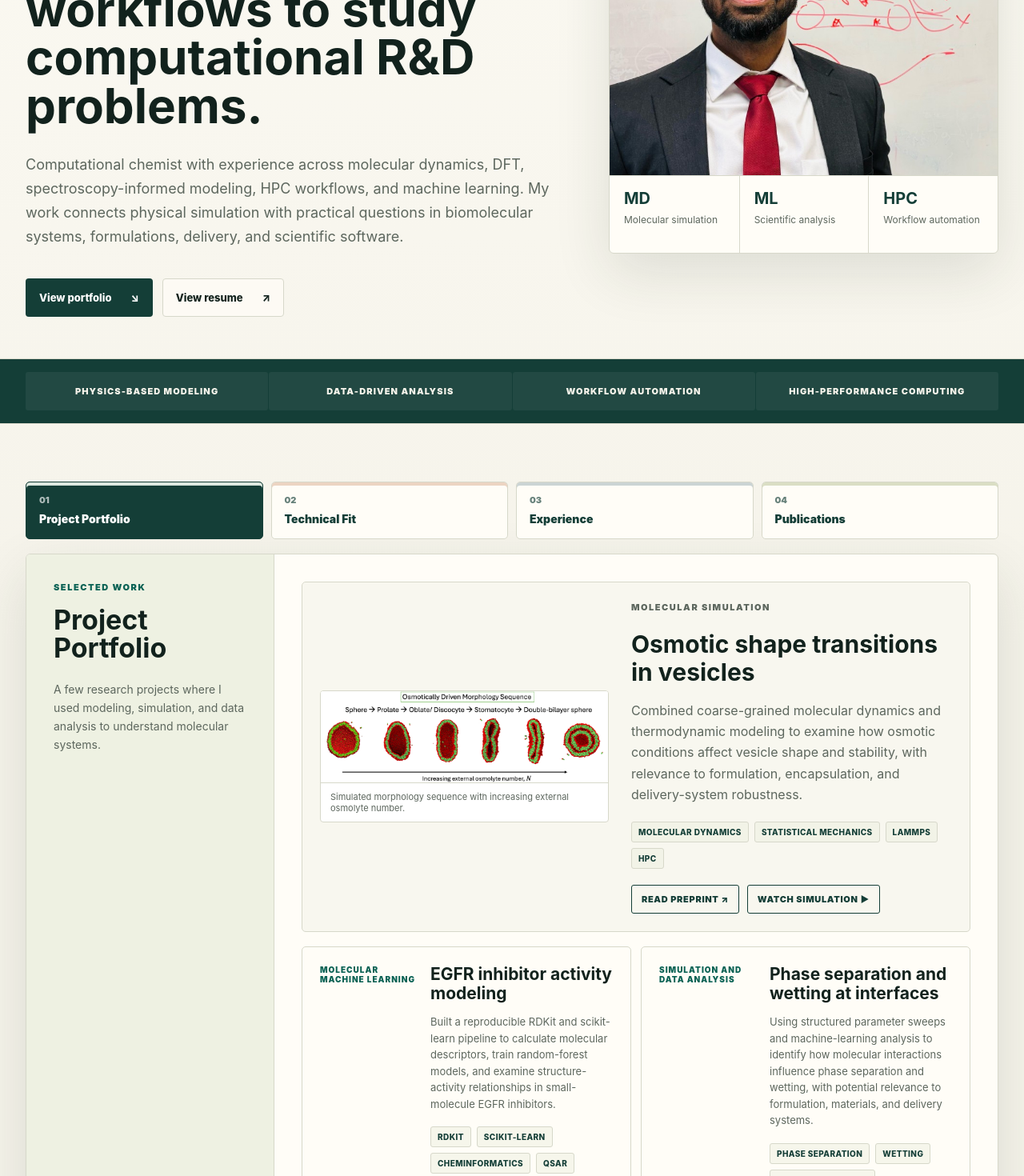
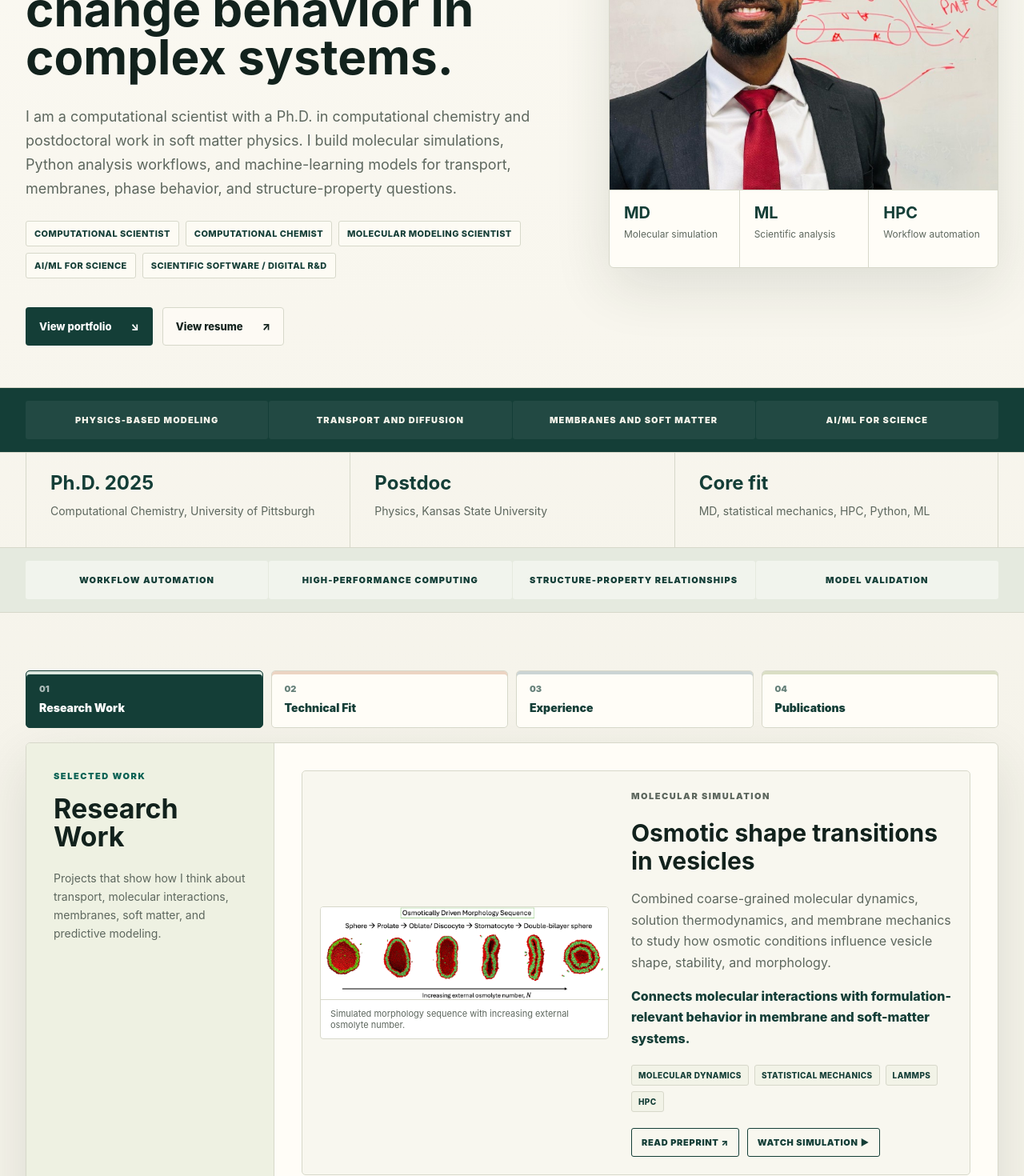
Before and after one commit to skg43/skg43.github.io, a React (Vite) app: page / in a window 1280 px wide. Shown: the part 360-1830 px from the top of the page at 80% size. Built offline with nearby package versions, Linux system fonts and the light colour scheme.

Commit message:
Redesign portfolio section layout

```diff
--- a/src/App.tsx
+++ b/src/App.tsx
@@ -13,6 +13,7 @@ type Project = {
   title: string;
   description: string;
   tags: string[];
+  impact?: string;
   href?: string;
   linkLabel?: string;
   media?: ProjectMedia;
@@ -28,8 +29,9 @@ const projects: Project[] = [
     eyebrow: "Molecular machine learning",
     title: "EGFR inhibitor activity modeling",
     description:
-      "Built a reproducible RDKit and scikit-learn pipeline to calculate molecular descriptors, train random-forest models, and examine structure-activity relationships in small-molecule EGFR inhibitors.",
+      "Built a reproducible Python/RDKit pipeline to generate descriptors and fingerprints, train random-forest models, and examine structure-activity relationships in small-molecule EGFR inhibitors.",
     tags: ["RDKit", "Scikit-learn", "Cheminformatics", "QSAR"],
+    impact: "Relevant to molecular property prediction, model validation, and data-driven drug discovery workflows.",
     href: "https://github.com/skg43/EGFR_RF_Modeling",
     linkLabel: "View code",
   },
@@ -37,8 +39,9 @@ const projects: Project[] = [
     eyebrow: "Molecular simulation",
     title: "Osmotic shape transitions in vesicles",
     description:
-      "Combined coarse-grained molecular dynamics and thermodynamic modeling to examine how osmotic conditions affect vesicle shape and stability, with relevance to formulation, encapsulation, and delivery-system robustness.",
+      "Combined coarse-grained molecular dynamics, solution thermodynamics, and membrane mechanics to study how osmotic conditions influence vesicle shape, stability, and morphology.",
     tags: ["Molecular dynamics", "Statistical mechanics", "LAMMPS", "HPC"],
+    impact: "Connects molecular interactions with formulation-relevant behavior in membrane and soft-matter systems.",
     media: {
       type: "image",
       src: "./media/osmotic-morphology-sequence.png",
@@ -55,15 +58,17 @@ const projects: Project[] = [
     eyebrow: "Simulation and data analysis",
     title: "Phase separation and wetting at interfaces",
     description:
-      "Using structured parameter sweeps and machine-learning analysis to identify how molecular interactions influence phase separation and wetting, with potential relevance to formulation, materials, and delivery systems.",
+      "Use simulation campaigns, parameter sweeps, and machine-learning analysis to study how composition and molecular interactions influence phase separation, wetting, and interfacial behavior.",
     tags: ["Phase separation", "Wetting", "Parameter sweeps", "Machine learning"],
+    impact: "Builds toward predictive structure-property relationships for multicomponent soft materials.",
   },
   {
     eyebrow: "Biomolecular modeling",
     title: "Transport through the nuclear pore complex",
     description:
-      "Used coarse-grained simulations and custom trajectory analysis to study selective transport through a crowded protein environment, connecting molecular interactions with transport behavior.",
+      "Developed coarse-grained molecular dynamics models and Python analysis workflows to study diffusion, selectivity, spatial organization, and transport pathways through the nuclear pore complex.",
     tags: ["Biophysics", "Coarse-grained MD", "Python", "Data analysis"],
+    impact: "A transport-phenomena problem linking molecular organization, weak interactions, and permeability-like behavior.",
     href: "https://doi.org/10.64898/2026.02.23.707554",
     linkLabel: "Read preprint",
   },
@@ -71,8 +76,9 @@ const projects: Project[] = [
     eyebrow: "Quantum chemistry and experiment",
     title: "Molecular structure and intermolecular interactions",
     description:
-      "Used DFT together with gas- and condensed-phase spectroscopy to investigate hydrogen bonding, conformational preferences, and structure-property relationships in molecular systems.",
+      "Used DFT and spectroscopy-guided interpretation to investigate hydrogen bonding, conformational preferences, intermolecular interactions, and structure-property relationships.",
     tags: ["DFT", "Spectroscopy", "Quantum chemistry", "Structure-property"],
+    impact: "Adds electronic-structure and experimental interpretation depth to my molecular modeling background.",
     href: "https://doi.org/10.1021/acs.jpclett.7b01810",
     linkLabel: "Read publication",
   },
@@ -104,37 +110,47 @@ const publications = [
 
 const capabilities = [
   {
-    label: "Physics-based modeling",
-    text: "Build molecular models to study interactions, transport, stability, phase behavior, and structure-property relationships across biomolecular and soft-material systems.",
+    label: "Molecular simulation and transport",
+    text: "Coarse-grained and atomistic MD for biomolecular transport, diffusion, membrane systems, molecular crowding, weak interactions, and spatial organization.",
   },
   {
-    label: "Scalable computational workflows",
-    text: "Automate parameter sweeps, HPC simulations, reproducible analysis, and data processing using Python, Linux, Git, and scientific-computing tools.",
+    label: "Soft matter and membrane systems",
+    text: "Statistical mechanics, membrane mechanics, osmotic effects, phase separation, wetting, interfacial behavior, and formulation-relevant stability questions.",
   },
   {
-    label: "Data-driven analysis",
-    text: "Use feature engineering, machine learning, chemical descriptors, and model interpretation to identify trends and connect simulation data with practical scientific questions.",
+    label: "Scientific computing and ML",
+    text: "Python analysis workflows, HPC simulation campaigns, parameter sweeps, feature engineering, predictive modeling, and model interpretation for scientific datasets.",
   },
 ];
 
 const toolGroups = [
-  ["LAMMPS", "GROMACS", "VMD", "MDTraj"],
-  ["Python", "NumPy", "SciPy", "Pandas", "Matplotlib"],
-  ["Scikit-learn", "RDKit", "DFT", "Linux / HPC"],
+  ["GROMACS", "OpenMM", "NAMD", "LAMMPS"],
+  ["VMD", "MDTraj", "MDAnalysis", "DFT"],
+  ["Python", "NumPy", "SciPy", "pandas"],
+  ["scikit-learn", "XGBoost", "RDKit", "C / Bash"],
+  ["MPI", "Slurm", "HTCondor", "Linux"],
+];
+
+const roleTargets = [
+  "Computational scientist",
+  "Computational chemist",
+  "Molecular modeling scientist",
+  "AI/ML for science",
+  "Scientific software / digital R&D",
 ];
 
 const sections: { key: SectionKey; label: string; eyebrow: string; summary: string }[] = [
   {
     key: "work",
-    label: "Project Portfolio",
+    label: "Research Work",
     eyebrow: "Selected work",
-    summary: "A few research projects where I used modeling, simulation, and data analysis to understand molecular systems.",
+    summary: "Projects that show how I think about transport, molecular interactions, membranes, soft matter, and predictive modeling.",
   },
   {
     key: "capabilities",
     label: "Technical Fit",
     eyebrow: "Capabilities",
-    summary: "The practical methods I use day to day: simulation, analysis, automation, and careful scientific interpretation.",
+    summary: "The practical methods I use day to day: simulation, analysis, automation, HPC, and careful scientific interpretation.",
   },
   {
     key: "experience",
@@ -180,14 +196,17 @@ export default function Home() {
       <section className="hero" id="top">
         <div className="hero-copy">
           <div className="status"><span />Open to computational R&D opportunities</div>
-          <p className="kicker">Computational chemist / Molecular modeling / Scientific ML</p>
-          <h1>I use molecular simulation and data workflows to study computational R&D problems.</h1>
+          <p className="kicker">Computational chemistry / Molecular simulation / AI for science</p>
+          <h1>I study how molecules move, organize, and change behavior in complex systems.</h1>
           <p className="hero-summary">
-            Computational chemist with experience across molecular dynamics, DFT,
-            spectroscopy-informed modeling, HPC workflows, and machine learning.
-            My work connects physical simulation with practical questions in
-            biomolecular systems, formulations, delivery, and scientific software.
+            I am a computational scientist with a Ph.D. in computational chemistry
+            and postdoctoral work in soft matter physics. I build molecular
+            simulations, Python analysis workflows, and machine-learning models for
+            transport, membranes, phase behavior, and structure-property questions.
           </p>
+          <div className="role-tags" aria-label="Target roles">
+            {roleTargets.map((role) => <span key={role}>{role}</span>)}
+          </div>
           <div className="hero-actions">
             <button className="button button-primary" type="button" onClick={() => setActiveSection("work")}>View portfolio <span>↘</span></button>
             <a className="button button-secondary" href="./Sanjeev_Gautam_Resume.pdf" target="_blank" rel="noreferrer">View resume <span>↗</span></a>
@@ -205,9 +224,31 @@ export default function Home() {
 
       <section className="focus-bar" aria-label="Professional focus">
         <span>Physics-based modeling</span>
-        <span>Data-driven analysis</span>
+        <span>Transport and diffusion</span>
+        <span>Membranes and soft matter</span>
+        <span>AI/ML for science</span>
+      </section>
+
+      <section className="proof-strip" aria-label="Background highlights">
+        <article>
+          <strong>Ph.D. 2025</strong>
+          <span>Computational Chemistry, University of Pittsburgh</span>
+        </article>
+        <article>
+          <strong>Postdoc</strong>
+          <span>Physics, Kansas State University</span>
+        </article>
+        <article>
+          <strong>Core fit</strong>
+          <span>MD, statistical mechanics, HPC, Python, ML</span>
+        </article>
+      </section>
+
+      <section className="focus-bar secondary" aria-label="Technical focus">
         <span>Workflow automation</span>
         <span>High-performance computing</span>
+        <span>Structure-property relationships</span>
+        <span>Model validation</span>
       </section>
 
       <section className="portfolio-shell" aria-label="Portfolio sections">
@@ -255,6 +296,7 @@ export default function Home() {
                     <p className="eyebrow">{featuredProject.eyebrow}</p>
                     <h3>{featuredProject.title}</h3>
                     <p>{featuredProject.description}</p>
+                    {featuredProject.impact && <p className="project-impact">{featuredProject.impact}</p>}
                     <div className="tag-list">{featuredProject.tags.map((tag) => <span key={tag}>{tag}</span>)}</div>
                     <div className="project-actions">
                       {featuredProject.href && <a href={featuredProject.href} target="_blank" rel="noreferrer">{featuredProject.linkLabel} ↗</a>}
@@ -269,6 +311,7 @@ export default function Home() {
                       <div>
                         <h3>{project.href ? <a href={project.href} target="_blank" rel="noreferrer">{project.title}</a> : project.title}</h3>
                         <p>{project.description}</p>
+                        {project.impact && <p className="project-impact">{project.impact}</p>}
                         <div className="tag-list">{project.tags.map((tag) => <span key={tag}>{tag}</span>)}</div>
                       </div>
                     </article>
@@ -293,7 +336,7 @@ export default function Home() {
                 <aside className="toolbox">
                   <p className="eyebrow">Methods & tools</p>
                   {toolGroups.map((group, index) => <div className="tool-row" key={index}>{group.map((tool) => <span key={tool}>{tool}</span>)}</div>)}
-                  <div className="tool-note"><strong>Industry direction</strong><p>Computational R&D roles where molecular modeling and data support drug discovery, formulation, biomolecular research, or scientific software.</p></div>
+                  <div className="tool-note"><strong>Industry direction</strong><p>Computational R&D roles where molecular modeling, transport, membranes, scientific computing, and AI/ML support discovery or development teams.</p></div>
                 </aside>
               </div>
             )}
--- a/src/styles.css
+++ b/src/styles.css
@@ -123,6 +123,24 @@ h1 {
   font-size: 18px;
   line-height: 1.68;
 }
+.role-tags {
+  display: flex;
+  flex-wrap: wrap;
+  gap: 8px;
+  max-width: 760px;
+  margin-top: 24px;
+}
+.role-tags span {
+  border: 1px solid var(--line);
+  border-radius: 3px;
+  background: rgba(255, 253, 247, .78);
+  color: var(--olive-dark);
+  padding: 8px 10px;
+  font-size: 11px;
+  font-weight: 850;
+  letter-spacing: .04em;
+  text-transform: uppercase;
+}
 .hero-actions {
   display: flex;
   flex-wrap: wrap;
@@ -203,6 +221,42 @@ h1 {
   font-weight: 900;
   letter-spacing: .1em;
   text-transform: uppercase;
+}
+.focus-bar.secondary {
+  border-top: 0;
+  background: #e5eadf;
+  color: var(--olive-dark);
+}
+.focus-bar.secondary span {
+  background: rgba(255, 255, 255, .44);
+}
+
+.proof-strip {
+  display: grid;
+  grid-template-columns: repeat(3, 1fr);
+  max-width: 1360px;
+  margin: 0 auto;
+  padding: 0 32px;
+  border-bottom: 1px solid var(--line);
+}
+.proof-strip article {
+  min-height: 118px;
+  padding: 26px 30px;
+  border-left: 1px solid var(--line);
+}
+.proof-strip article:last-child { border-right: 1px solid var(--line); }
+.proof-strip strong {
+  display: block;
+  color: var(--olive-dark);
+  font-size: 24px;
+  line-height: 1;
+  margin-bottom: 12px;
+}
+.proof-strip span {
+  display: block;
+  color: var(--muted);
+  font-size: 14px;
+  line-height: 1.5;
 }
 
 .portfolio-shell {
@@ -326,6 +380,16 @@ h1 {
   margin: 16px 0 20px;
   color: var(--muted);
   line-height: 1.65;
+}
+.featured-case .project-impact,
+.project-row .project-impact {
+  margin-top: -4px;
+  color: var(--olive-dark);
+  font-weight: 760;
+}
+.project-row .project-impact {
+  margin-bottom: 18px;
+  font-size: 13px;
 }
 .project-list {
   display: grid;
@@ -560,7 +624,8 @@ footer {
   .hero { padding: 48px 20px; grid-template-columns: 1fr; }
   .hero-panel { max-width: 520px; }
   .focus-bar,
-  .section-tabs { grid-template-columns: 1fr 1fr; }
+  .section-tabs,
+  .proof-strip { grid-template-columns: 1fr 1fr; }
   .portfolio-shell { padding: 42px 20px 64px; }
   .board-panel,
   .board-intro { padding: 24px; }
@@ -579,7 +644,11 @@ footer {
   h1 { font-size: 42px; }
   .hero-summary { font-size: 16px; }
   .focus-bar,
-  .section-tabs { grid-template-columns: 1fr; }
+  .section-tabs,
+  .proof-strip { grid-template-columns: 1fr; }
+  .proof-strip { padding: 0 20px; }
+  .proof-strip article,
+  .proof-strip article:last-child { border-right: 1px solid var(--line); }
   .contact-actions { flex-direction: column; }
 }
 
```
